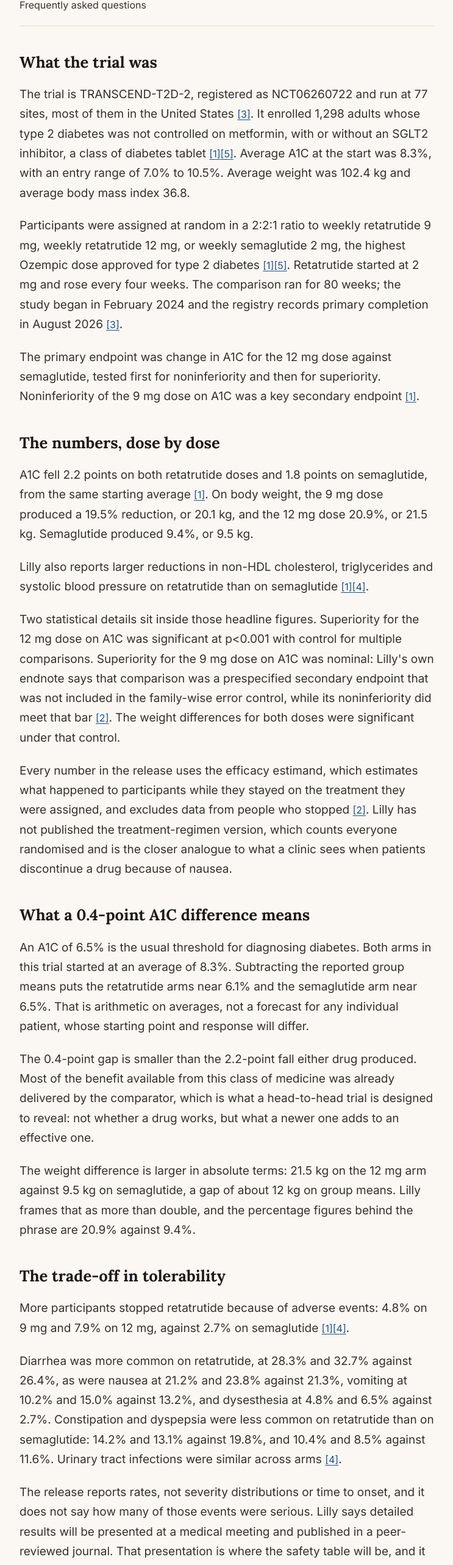
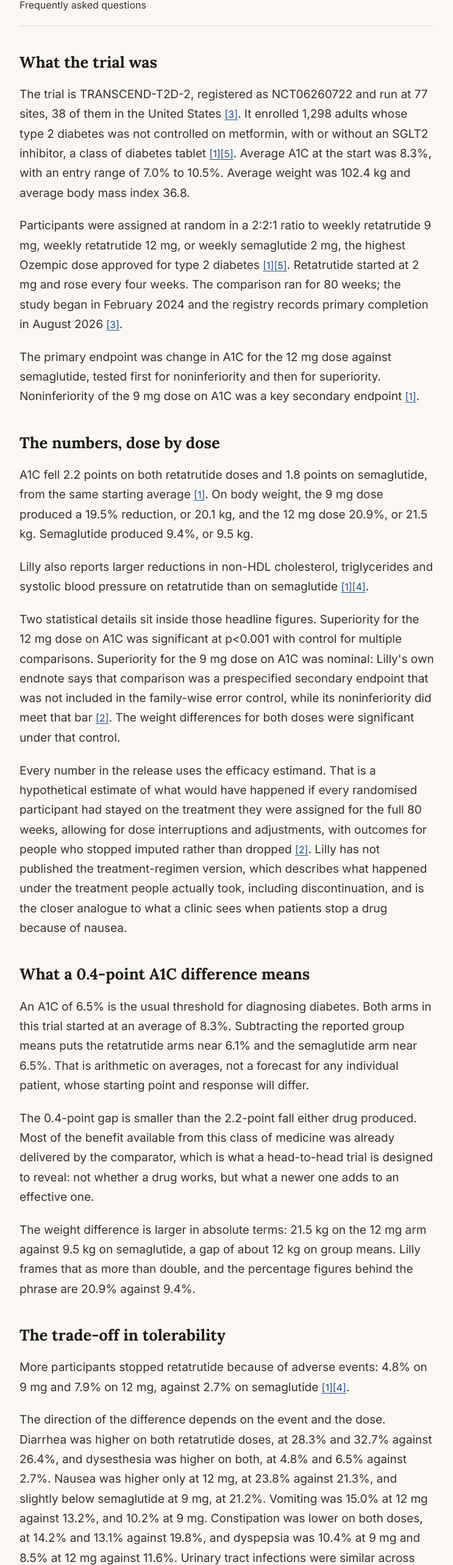
Before and after one commit to edorfanini00/peptidedigest, a Next.js app: page /retatrutide-transcend-t2d-2-ozempic-head-to-head in a window 1280 px wide. Shown: the part 2337-4903 px from the top of the page at 61% size, without its empty margins (268-1011 px from the left). Built offline with nearby package versions, Linux system fonts and the light colour scheme.

Commit message:
Correct adverse-event direction, estimand definition, site count and MIC/toxicity attribution after independent audit

```diff
--- a/app/retatrutide-transcend-t2d-2-ozempic-head-to-head/story.ts
+++ b/app/retatrutide-transcend-t2d-2-ozempic-head-to-head/story.ts
@@ -19,7 +19,7 @@
       "title": "What the trial was",
       "id": "what-the-trial-was",
       "paragraphs": [
-        "The trial is TRANSCEND-T2D-2, registered as NCT06260722 and run at 77 sites, most of them in the United States [3]. It enrolled 1,298 adults whose type 2 diabetes was not controlled on metformin, with or without an SGLT2 inhibitor, a class of diabetes tablet [1][5]. Average A1C at the start was 8.3%, with an entry range of 7.0% to 10.5%. Average weight was 102.4 kg and average body mass index 36.8.",
+        "The trial is TRANSCEND-T2D-2, registered as NCT06260722 and run at 77 sites, 38 of them in the United States [3]. It enrolled 1,298 adults whose type 2 diabetes was not controlled on metformin, with or without an SGLT2 inhibitor, a class of diabetes tablet [1][5]. Average A1C at the start was 8.3%, with an entry range of 7.0% to 10.5%. Average weight was 102.4 kg and average body mass index 36.8.",
         "Participants were assigned at random in a 2:2:1 ratio to weekly retatrutide 9 mg, weekly retatrutide 12 mg, or weekly semaglutide 2 mg, the highest Ozempic dose approved for type 2 diabetes [1][5]. Retatrutide started at 2 mg and rose every four weeks. The comparison ran for 80 weeks; the study began in February 2024 and the registry records primary completion in August 2026 [3].",
         "The primary endpoint was change in A1C for the 12 mg dose against semaglutide, tested first for noninferiority and then for superiority. Noninferiority of the 9 mg dose on A1C was a key secondary endpoint [1]."
       ]
@@ -31,7 +31,7 @@
         "A1C fell 2.2 points on both retatrutide doses and 1.8 points on semaglutide, from the same starting average [1]. On body weight, the 9 mg dose produced a 19.5% reduction, or 20.1 kg, and the 12 mg dose 20.9%, or 21.5 kg. Semaglutide produced 9.4%, or 9.5 kg.",
         "Lilly also reports larger reductions in non-HDL cholesterol, triglycerides and systolic blood pressure on retatrutide than on semaglutide [1][4].",
         "Two statistical details sit inside those headline figures. Superiority for the 12 mg dose on A1C was significant at p<0.001 with control for multiple comparisons. Superiority for the 9 mg dose on A1C was nominal: Lilly's own endnote says that comparison was a prespecified secondary endpoint that was not included in the family-wise error control, while its noninferiority did meet that bar [2]. The weight differences for both doses were significant under that control.",
-        "Every number in the release uses the efficacy estimand, which estimates what happened to participants while they stayed on the treatment they were assigned, and excludes data from people who stopped [2]. Lilly has not published the treatment-regimen version, which counts everyone randomised and is the closer analogue to what a clinic sees when patients discontinue a drug because of nausea."
+        "Every number in the release uses the efficacy estimand. That is a hypothetical estimate of what would have happened if every randomised participant had stayed on the treatment they were assigned for the full 80 weeks, allowing for dose interruptions and adjustments, with outcomes for people who stopped imputed rather than dropped [2]. Lilly has not published the treatment-regimen version, which describes what happened under the treatment people actually took, including discontinuation, and is the closer analogue to what a clinic sees when patients stop a drug because of nausea."
       ]
     },
     {
@@ -48,7 +48,7 @@
       "id": "tolerability",
       "paragraphs": [
         "More participants stopped retatrutide because of adverse events: 4.8% on 9 mg and 7.9% on 12 mg, against 2.7% on semaglutide [1][4].",
-        "Diarrhea was more common on retatrutide, at 28.3% and 32.7% against 26.4%, as were nausea at 21.2% and 23.8% against 21.3%, vomiting at 10.2% and 15.0% against 13.2%, and dysesthesia at 4.8% and 6.5% against 2.7%. Constipation and dyspepsia were less common on retatrutide than on semaglutide: 14.2% and 13.1% against 19.8%, and 10.4% and 8.5% against 11.6%. Urinary tract infections were similar across arms [4].",
+        "The direction of the difference depends on the event and the dose. Diarrhea was higher on both retatrutide doses, at 28.3% and 32.7% against 26.4%, and dysesthesia was higher on both, at 4.8% and 6.5% against 2.7%. Nausea was higher only at 12 mg, at 23.8% against 21.3%, and slightly below semaglutide at 9 mg, at 21.2%. Vomiting was 15.0% at 12 mg against 13.2%, and 10.2% at 9 mg. Constipation was lower on both doses, at 14.2% and 13.1% against 19.8%, and dyspepsia was 10.4% at 9 mg and 8.5% at 12 mg against 11.6%. Urinary tract infections were similar across arms [4].",
         "The release reports rates, not severity distributions or time to onset, and it does not say how many of those events were serious. Lilly says detailed results will be presented at a medical meeting and published in a peer-reviewed journal. That presentation is where the safety table will be, and it is the document that will matter more than the topline."
       ]
     },
@@ -92,7 +92,7 @@
     },
     {
       "q": "What does the efficacy estimand mean in these results?",
-      "a": "It estimates the treatment effect while participants remained on the treatment they were assigned, so data collected after someone stopped are excluded. A treatment-regimen analysis counts every randomised participant and usually produces smaller differences. Lilly published efficacy-estimand figures in the topline release.",
+      "a": "It estimates what would have happened if every randomised participant had remained on their assigned treatment for the full 80 weeks, with outcomes for people who discontinued imputed rather than excluded. A treatment-regimen analysis instead reflects the treatment people actually took, including discontinuation, and usually produces smaller differences. Lilly published efficacy-estimand figures in the topline release.",
       "refs": [2, 3]
     },
     {
--- a/app/scorpion-venom-peptide-opis16a-truncation/story.ts
+++ b/app/scorpion-venom-peptide-opis16a-truncation/story.ts
@@ -38,7 +38,7 @@
       "id": "how-it-kills",
       "paragraphs": [
         "Gram-negative bacteria carry an outer membrane studded with lipopolysaccharide, then a thin cell wall, then an inner membrane. Opis16a binds lipopolysaccharide, destabilises the outer membrane, and then depolarises and permeabilises the inner membrane. In Escherichia coli and in a multidrug-resistant clinical isolate of Acinetobacter baumannii, bacterial killing followed within minutes [1].",
-        "The paper reports a minimum inhibitory concentration of 8 micrograms per millilitre for Opis16a, the lowest concentration that stops visible growth, with activity against Escherichia coli and a multidrug-resistant clinical isolate of Acinetobacter baumannii [1]. The wider panel, set out in the group’s earlier work, also covered Klebsiella pneumoniae and Enterobacter cloacae [2].",
+        "The paper reports a minimum inhibitory concentration of 8 micrograms per millilitre of Opis16a against a multidrug-resistant clinical isolate of Acinetobacter baumannii, the lowest concentration that stops visible growth, and activity against Escherichia coli [1]. The group’s earlier work tested the peptide against a wider panel that also covered Klebsiella pneumoniae and Enterobacter cloacae [2].",
         "Selectivity is the part that decides whether a membrane-active peptide can become a drug. Opis16a produced no detectable haemolysis of human red blood cells at the concentrations tested, with a half-maximal haemolytic concentration above 256 micrograms per millilitre, and low toxicity against HaCaT keratinocytes and HepG2 liver cells [1][2]. Venom peptides such as melittin are potent antibacterial molecules that fail on exactly this point."
       ]
     },
@@ -130,6 +130,7 @@
     { id: 2, url: "https://www.nature.com/articles/d44148-026-00345-z", title: "Nature: Can a scorpion-venom peptide tackle drug-resistant wound infections? (October 29, 2026)", doi: "10.1038/d44148-026-00345-z" },
     { id: 3, url: "https://pmc.ncbi.nlm.nih.gov/articles/PMC12169475", title: "van der Walt M et al. Enhanced Gram-Negative Membrane Disruption and In Vivo Efficacy via Lysine-Arginine Enrichment of Opis16a. ACS Medicinal Chemistry Letters (2025)" },
     { id: 4, url: "https://doi.org/10.1021/acsomega.4c01277", title: "van der Walt M et al. QSAR Reveals Decreased Lipophilicity of Polar Residues Determines the Selectivity of Antimicrobial Peptide Activity. ACS Omega 9, 26030-26049 (2024)", doi: "10.1021/acsomega.4c01277" },
-    { id: 5, url: "https://doi.org/10.1046/j.1432-1033.2002.03177.x", title: "Moerman L et al. Antibacterial and antifungal properties of alpha-helical, cationic peptides in the venom of scorpions from southern Africa. European Journal of Biochemistry 269, 4799-4810 (2002)", doi: "10.1046/j.1432-1033.2002.03177.x" }
+    { id: 5, url: "https://doi.org/10.1046/j.1432-1033.2002.03177.x", title: "Moerman L et al. Antibacterial and antifungal properties of alpha-helical, cationic peptides in the venom of scorpions from southern Africa. European Journal of Biochemistry 269, 4799-4810 (2002)", doi: "10.1046/j.1432-1033.2002.03177.x" },
+    { id: 6, url: "https://www.nature.com/articles/s44259-026-00266-9_reference.pdf", title: "van der Walt M et al. accepted manuscript PDF of the npj Antimicrobials and Resistance paper, including the peptide design table and the limitations discussion (2026)", doi: "10.1038/s44259-026-00266-9" }
   ]
 };
```
